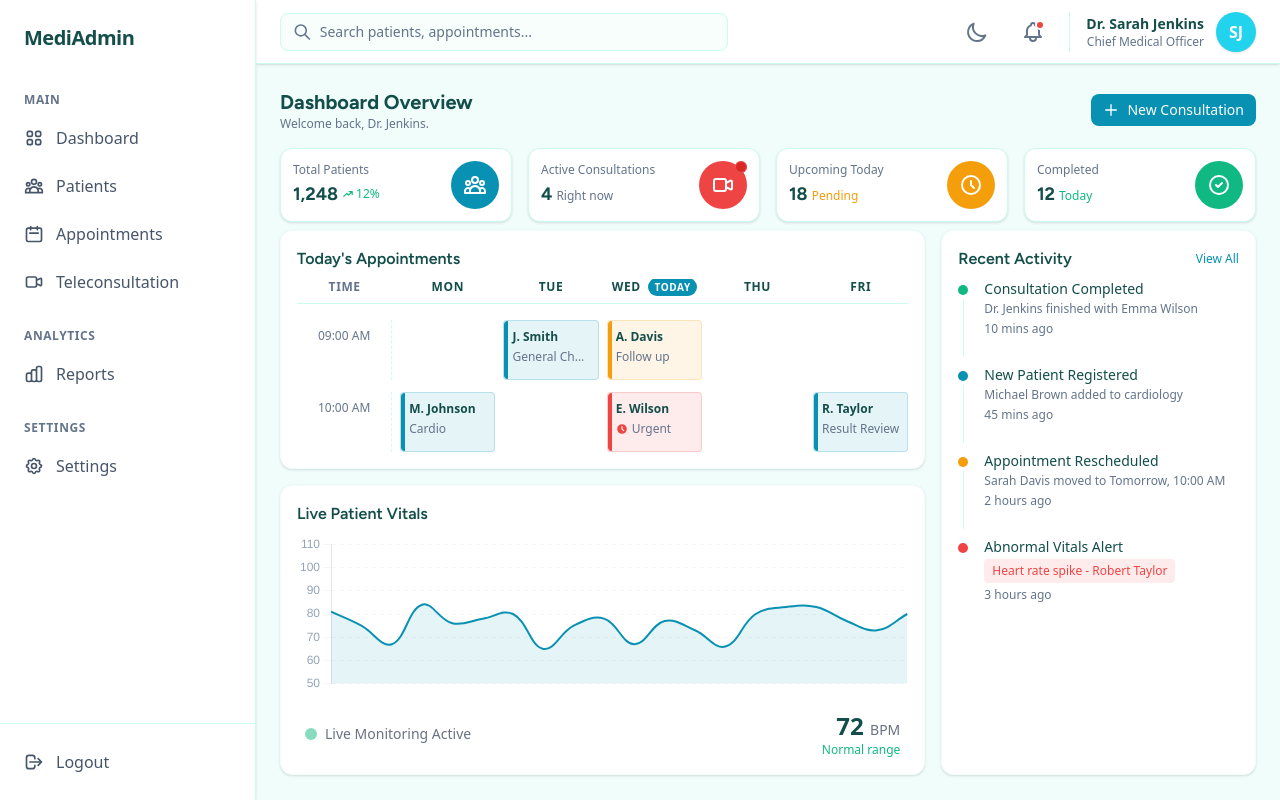
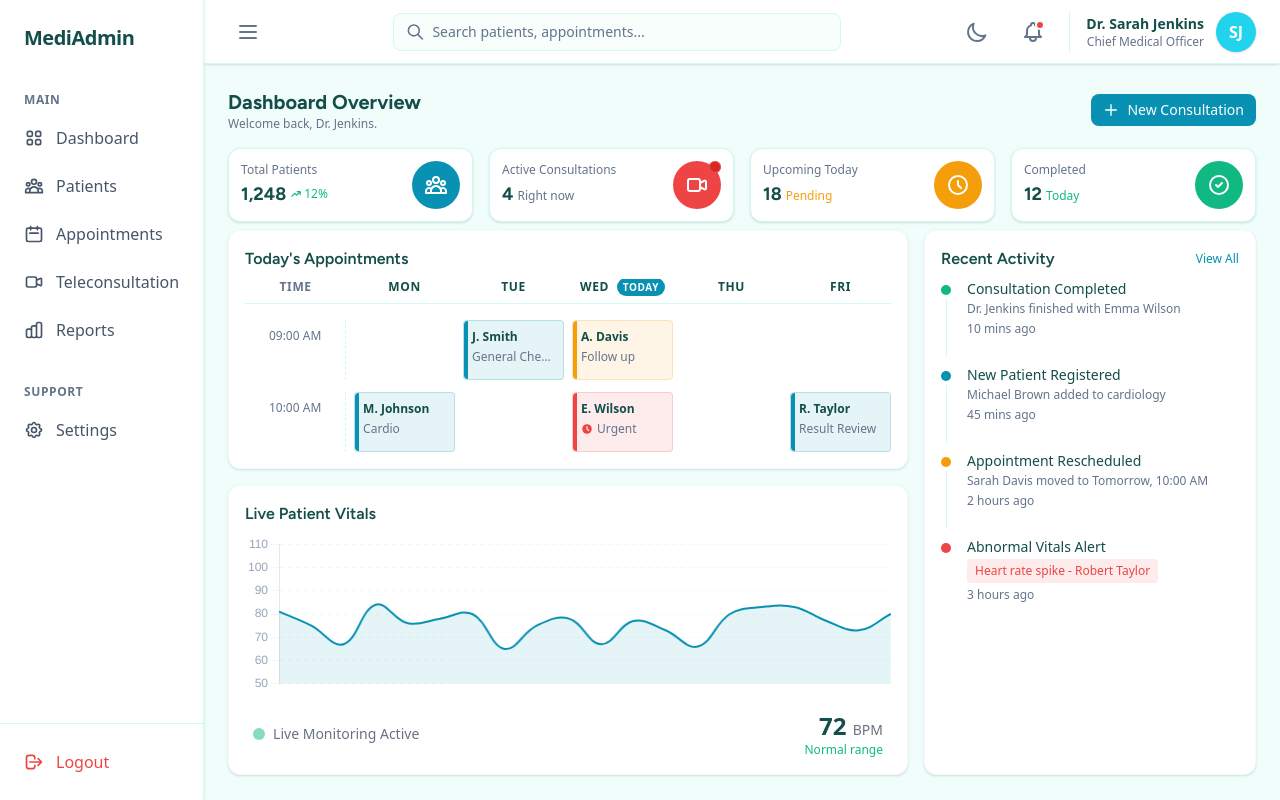
Before and after one commit to Ali-Tamerr/Telemedicine-Admin-Dashboard, an Angular app: page /dashboard in a window 1280 px wide. Built offline with nearby package versions, Linux system fonts and the light colour scheme.

Commit message:
style: implement smooth CSS-based transitions for sidebar text and remove logos

```diff
--- a/src/app/app.html
+++ b/src/app/app.html
@@ -1,6 +1,10 @@
 <div class="flex h-screen bg-bg text-text font-sans antialiased">
   <!-- Sidebar -->
-  <app-sidebar class="hidden md:flex flex-col w-64 bg-sidebar-bg border-r border-border shadow-sm z-50"></app-sidebar>
+  <app-sidebar
+    [class.w-64]="!layoutService.isSidebarCollapsed()"
+    [class.w-20]="layoutService.isSidebarCollapsed()"
+    class="hidden md:flex flex-col bg-sidebar-bg border-r border-border shadow-sm z-50 transition-all duration-300">
+  </app-sidebar>
 
   <div class="flex flex-col flex-1 overflow-hidden relative z-0">
     <!-- Topbar -->
--- a/src/app/app.ts
+++ b/src/app/app.ts
@@ -3,6 +3,7 @@ import { RouterOutlet } from '@angular/router';
 import { Sidebar } from './layout/sidebar/sidebar';
 import { Topbar } from './layout/topbar/topbar';
 import { ThemeService } from './services/theme.service';
+import { LayoutService } from './services/layout.service';
 
 @Component({
   selector: 'app-root',
@@ -14,6 +15,7 @@ import { ThemeService } from './services/theme.service';
 export class App implements OnInit {
   protected readonly title = signal('anglularTest');
   themeService = inject(ThemeService);
+  layoutService = inject(LayoutService);
 
   ngOnInit() {
     this.themeService.applyTheme();
--- a/src/app/layout/sidebar/sidebar.html
+++ b/src/app/layout/sidebar/sidebar.html
@@ -1,66 +1,109 @@
-<div class="p-6">
+<div class="p-6 transition-all duration-300" [class.px-5]="layoutService.isSidebarCollapsed()">
   <div class="flex items-center gap-3">
-
-    <span class="text-xl font-bold tracking-tight text-text">MediAdmin</span>
+    <span class="text-xl font-bold tracking-tight text-text whitespace-nowrap overflow-hidden transition-all duration-300"
+      [style.max-width]="layoutService.isSidebarCollapsed() ? '0px' : '200px'"
+      [style.opacity]="layoutService.isSidebarCollapsed() ? '0' : '1'">
+      MediAdmin
+    </span>
   </div>
 </div>
 
-<nav class="flex-1 px-4 pb-4 space-y-1 overflow-y-auto">
-  <div class="text-xs font-semibold text-text-muted uppercase tracking-wider mb-2 mt-4 px-2">Main</div>
+<nav class="flex-1 px-4 pb-4 space-y-1 overflow-y-auto overflow-x-hidden">
+  <div class="text-xs font-semibold text-text-muted uppercase tracking-wider mb-2 mt-4 px-2 whitespace-nowrap overflow-hidden transition-all duration-300"
+    [style.max-width]="layoutService.isSidebarCollapsed() ? '0px' : '200px'"
+    [style.opacity]="layoutService.isSidebarCollapsed() ? '0' : '1'">
+    Main
+  </div>
 
-  <a routerLink="/" (click)="testNavigate('/', $event)" routerLinkActive="bg-primary/10 text-primary" [routerLinkActiveOptions]="{exact: true}" class="flex items-center gap-3 px-2 py-2.5 rounded-lg text-text-secondary hover:bg-surface hover:text-primary font-medium transition-colors duration-200">
-    <svg xmlns="http://www.w3.org/2000/svg" class="h-5 w-5" fill="none" viewBox="0 0 24 24" stroke="currentColor">
+  <a routerLink="/" (click)="testNavigate('/', $event)" routerLinkActive="bg-primary/10 text-primary" [routerLinkActiveOptions]="{exact: true}"
+    class="flex items-center gap-3 px-2 py-2.5 rounded-lg text-text-secondary hover:bg-surface hover:text-primary font-medium transition-all duration-300 group overflow-hidden">
+    <svg xmlns="http://www.w3.org/2000/svg" class="h-5 w-5 shrink-0" fill="none" viewBox="0 0 24 24" stroke="currentColor">
       <path stroke-linecap="round" stroke-linejoin="round" stroke-width="2" d="M4 6a2 2 0 012-2h2a2 2 0 012 2v2a2 2 0 01-2 2H6a2 2 0 01-2-2V6zM14 6a2 2 0 012-2h2a2 2 0 012 2v2a2 2 0 01-2 2h-2a2 2 0 01-2-2V6zM4 16a2 2 0 012-2h2a2 2 0 012 2v2a2 2 0 01-2 2H6a2 2 0 01-2-2v-2zM14 16a2 2 0 012-2h2a2 2 0 012 2v2a2 2 0 01-2 2h-2a2 2 0 01-2-2v-2z" />
     </svg>
+    <span class="whitespace-nowrap overflow-hidden transition-all duration-300"
+      [style.max-width]="layoutService.isSidebarCollapsed() ? '0px' : '200px'"
+      [style.opacity]="layoutService.isSidebarCollapsed() ? '0' : '1'">
       Dashboard
+    </span>
   </a>
 
-  <a routerLink="/patients" (click)="testNavigate('/patients', $event)" routerLinkActive="bg-primary/10 text-primary" class="flex items-center gap-3 px-2 py-2.5 rounded-lg text-text-secondary hover:bg-surface hover:text-primary font-medium transition-colors duration-200">
-    <svg xmlns="http://www.w3.org/2000/svg" class="h-5 w-5" fill="none" viewBox="0 0 24 24" stroke="currentColor">
+  <a routerLink="/patients" (click)="testNavigate('/patients', $event)" routerLinkActive="bg-primary/10 text-primary"
+    class="flex items-center gap-3 px-2 py-2.5 rounded-lg text-text-secondary hover:bg-surface hover:text-primary font-medium transition-all duration-300 group overflow-hidden">
+    <svg xmlns="http://www.w3.org/2000/svg" class="h-5 w-5 shrink-0" fill="none" viewBox="0 0 24 24" stroke="currentColor">
       <path stroke-linecap="round" stroke-linejoin="round" stroke-width="2" d="M17 20h5v-2a3 3 0 00-5.356-1.857M17 20H7m10 0v-2c0-.656-.126-1.283-.356-1.857M7 20H2v-2a3 3 0 015.356-1.857M7 20v-2c0-.656.126-1.283.356-1.857m0 0a5.002 5.002 0 019.288 0M15 7a3 3 0 11-6 0 3 3 0 016 0zm6 3a2 2 0 11-4 0 2 2 0 014 0zM7 10a2 2 0 11-4 0 2 2 0 014 0z" />
     </svg>
+    <span class="whitespace-nowrap overflow-hidden transition-all duration-300"
+      [style.max-width]="layoutService.isSidebarCollapsed() ? '0px' : '200px'"
+      [style.opacity]="layoutService.isSidebarCollapsed() ? '0' : '1'">
       Patients
+    </span>
   </a>
 
-  <a routerLink="/appointments" (click)="testNavigate('/appointments', $event)" routerLinkActive="bg-primary/10 text-primary" class="flex items-center gap-3 px-2 py-2.5 rounded-lg text-text-secondary hover:bg-surface hover:text-primary font-medium transition-colors duration-200">
-    <svg xmlns="http://www.w3.org/2000/svg" class="h-5 w-5" fill="none" viewBox="0 0 24 24" stroke="currentColor">
+  <a routerLink="/appointments" (click)="testNavigate('/appointments', $event)" routerLinkActive="bg-primary/10 text-primary"
+    class="flex items-center gap-3 px-2 py-2.5 rounded-lg text-text-secondary hover:bg-surface hover:text-primary font-medium transition-all duration-300 group overflow-hidden">
+    <svg xmlns="http://www.w3.org/2000/svg" class="h-5 w-5 shrink-0" fill="none" viewBox="0 0 24 24" stroke="currentColor">
       <path stroke-linecap="round" stroke-linejoin="round" stroke-width="2" d="M8 7V3m8 4V3m-9 8h10M5 21h14a2 2 0 002-2V7a2 2 0 00-2-2H5a2 2 0 00-2 2v12a2 2 0 002 2z" />
     </svg>
+    <span class="whitespace-nowrap overflow-hidden transition-all duration-300"
+      [style.max-width]="layoutService.isSidebarCollapsed() ? '0px' : '200px'"
+      [style.opacity]="layoutService.isSidebarCollapsed() ? '0' : '1'">
       Appointments
+    </span>
   </a>
 
-  <a routerLink="/consultations" (click)="testNavigate('/consultations', $event)" routerLinkActive="bg-primary/10 text-primary" class="flex items-center gap-3 px-2 py-2.5 rounded-lg text-text-secondary hover:bg-surface hover:text-primary font-medium transition-colors duration-200">
-    <svg xmlns="http://www.w3.org/2000/svg" class="h-5 w-5" fill="none" viewBox="0 0 24 24" stroke="currentColor">
+  <a routerLink="/consultations" (click)="testNavigate('/consultations', $event)" routerLinkActive="bg-primary/10 text-primary"
+    class="flex items-center gap-3 px-2 py-2.5 rounded-lg text-text-secondary hover:bg-surface hover:text-primary font-medium transition-all duration-300 group overflow-hidden">
+    <svg xmlns="http://www.w3.org/2000/svg" class="h-5 w-5 shrink-0" fill="none" viewBox="0 0 24 24" stroke="currentColor">
       <path stroke-linecap="round" stroke-linejoin="round" stroke-width="2" d="M15 10l4.553-2.276A1 1 0 0121 8.618v6.764a1 1 0 01-1.447.894L15 14M5 18h8a2 2 0 002-2V8a2 2 0 00-2-2H5a2 2 0 00-2 2v8a2 2 0 002 2z" />
     </svg>
+    <span class="whitespace-nowrap overflow-hidden transition-all duration-300"
+      [style.max-width]="layoutService.isSidebarCollapsed() ? '0px' : '200px'"
+      [style.opacity]="layoutService.isSidebarCollapsed() ? '0' : '1'">
       Teleconsultation
+    </span>
   </a>
 
-  <div class="text-xs font-semibold text-text-muted uppercase tracking-wider mb-2 mt-6 px-2">Analytics</div>
-
-  <a routerLink="/reports" (click)="testNavigate('/reports', $event)" routerLinkActive="bg-primary/10 text-primary" class="flex items-center gap-3 px-2 py-2.5 rounded-lg text-text-secondary hover:bg-surface hover:text-primary font-medium transition-colors duration-200">
-    <svg xmlns="http://www.w3.org/2000/svg" class="h-5 w-5" fill="none" viewBox="0 0 24 24" stroke="currentColor">
+  <a routerLink="/reports" (click)="testNavigate('/reports', $event)" routerLinkActive="bg-primary/10 text-primary"
+    class="flex items-center gap-3 px-2 py-2.5 rounded-lg text-text-secondary hover:bg-surface hover:text-primary font-medium transition-all duration-300 group overflow-hidden">
+    <svg xmlns="http://www.w3.org/2000/svg" class="h-5 w-5 shrink-0" fill="none" viewBox="0 0 24 24" stroke="currentColor">
       <path stroke-linecap="round" stroke-linejoin="round" stroke-width="2" d="M9 19v-6a2 2 0 00-2-2H5a2 2 0 00-2 2v6a2 2 0 002 2h2a2 2 0 002-2zm0 0V9a2 2 0 012-2h2a2 2 0 012 2v10m-6 0a2 2 0 002 2h2a2 2 0 002-2m0 0V5a2 2 0 012-2h2a2 2 0 012 2v14a2 2 0 01-2 2h-2a2 2 0 01-2-2z" />
     </svg>
+    <span class="whitespace-nowrap overflow-hidden transition-all duration-300"
+      [style.max-width]="layoutService.isSidebarCollapsed() ? '0px' : '200px'"
+      [style.opacity]="layoutService.isSidebarCollapsed() ? '0' : '1'">
       Reports
+    </span>
   </a>
 
-  <div class="text-xs font-semibold text-text-muted uppercase tracking-wider mb-2 mt-6 px-2">Settings</div>
+  <div class="text-xs font-semibold text-text-muted uppercase tracking-wider mb-2 mt-8 px-2 whitespace-nowrap overflow-hidden transition-all duration-300"
+    [style.max-width]="layoutService.isSidebarCollapsed() ? '0px' : '200px'"
+    [style.opacity]="layoutService.isSidebarCollapsed() ? '0' : '1'">
+    Support
+  </div>
 
-  <a routerLink="/settings" (click)="testNavigate('/settings', $event)" routerLinkActive="bg-primary/10 text-primary" class="flex items-center gap-3 px-2 py-2.5 rounded-lg text-text-secondary hover:bg-surface hover:text-primary font-medium transition-colors duration-200">
-    <svg xmlns="http://www.w3.org/2000/svg" class="h-5 w-5" fill="none" viewBox="0 0 24 24" stroke="currentColor">
+  <a routerLink="/settings" (click)="testNavigate('/settings', $event)" routerLinkActive="bg-primary/10 text-primary"
+    class="flex items-center gap-3 px-2 py-2.5 rounded-lg text-text-secondary hover:bg-surface hover:text-primary font-medium transition-all duration-300 group overflow-hidden">
+    <svg xmlns="http://www.w3.org/2000/svg" class="h-5 w-5 shrink-0" fill="none" viewBox="0 0 24 24" stroke="currentColor">
       <path stroke-linecap="round" stroke-linejoin="round" stroke-width="2" d="M10.325 4.317c.426-1.756 2.924-1.756 3.35 0a1.724 1.724 0 002.573 1.066c1.543-.94 3.31.826 2.37 2.37a1.724 1.724 0 001.065 2.572c1.756.426 1.756 2.924 0 3.35a1.724 1.724 0 00-1.066 2.573c.94 1.543-.826 3.31-2.37 2.37a1.724 1.724 0 00-2.572 1.065c-.426 1.756-2.924 1.756-3.35 0a1.724 1.724 0 00-2.573-1.066c-1.543.94-3.31-.826-2.37-2.37a1.724 1.724 0 00-1.065-2.572c-1.756-.426-1.756-2.924 0-3.35a1.724 1.724 0 001.066-2.573c-.94-1.543.826-3.31 2.37-2.37.996.608 2.296.07 2.572-1.065z" />
       <path stroke-linecap="round" stroke-linejoin="round" stroke-width="2" d="M15 12a3 3 0 11-6 0 3 3 0 016 0z" />
     </svg>
+    <span class="whitespace-nowrap overflow-hidden transition-all duration-300"
+      [style.max-width]="layoutService.isSidebarCollapsed() ? '0px' : '200px'"
+      [style.opacity]="layoutService.isSidebarCollapsed() ? '0' : '1'">
       Settings
+    </span>
   </a>
 </nav>
 
-<div class="p-4 border-t border-border">
-  <button class="flex items-center gap-3 px-2 py-2.5 w-full rounded-lg text-text-secondary hover:bg-danger/10 hover:text-danger font-medium transition-colors duration-200">
-    <svg xmlns="http://www.w3.org/2000/svg" class="h-5 w-5" fill="none" viewBox="0 0 24 24" stroke="currentColor">
+<div class="p-4 border-t border-border mt-auto">
+  <button class="flex items-center gap-3 px-2 py-2.5 w-full rounded-lg text-danger hover:bg-danger/10 font-medium transition-all duration-300 group overflow-hidden">
+    <svg xmlns="http://www.w3.org/2000/svg" class="h-5 w-5 shrink-0" fill="none" viewBox="0 0 24 24" stroke="currentColor">
       <path stroke-linecap="round" stroke-linejoin="round" stroke-width="2" d="M17 16l4-4m0 0l-4-4m4 4H7m6 4v1a3 3 0 01-3 3H6a3 3 0 01-3-3V7a3 3 0 013-3h4a3 3 0 013 3v1" />
     </svg>
+    <span class="whitespace-nowrap overflow-hidden transition-all duration-300"
+      [style.max-width]="layoutService.isSidebarCollapsed() ? '0px' : '200px'"
+      [style.opacity]="layoutService.isSidebarCollapsed() ? '0' : '1'">
       Logout
+    </span>
   </button>
 </div>
--- a/src/app/layout/sidebar/sidebar.ts
+++ b/src/app/layout/sidebar/sidebar.ts
@@ -1,5 +1,6 @@
 import { Component, inject } from '@angular/core';
 import { Router, RouterLink, RouterLinkActive } from '@angular/router';
+import { LayoutService } from '../../services/layout.service';
 
 @Component({
   selector: 'app-sidebar',
@@ -10,6 +11,7 @@ import { Router, RouterLink, RouterLinkActive } from '@angular/router';
 })
 export class Sidebar {
   private router = inject(Router);
+  layoutService = inject(LayoutService);
 
   testNavigate(path: string, event: Event) {
     event.preventDefault();
--- a/src/app/layout/topbar/topbar.html
+++ b/src/app/layout/topbar/topbar.html
@@ -1,3 +1,10 @@
+<!-- Sidebar Toggle -->
+<button (click)="layoutService.toggleSidebar()" class="p-2 mr-2 text-text-muted hover:text-primary transition-colors rounded-lg hover:bg-surface focus:outline-none">
+  <svg xmlns="http://www.w3.org/2000/svg" class="h-6 w-6" fill="none" viewBox="0 0 24 24" stroke="currentColor">
+    <path stroke-linecap="round" stroke-linejoin="round" stroke-width="2" d="M4 6h16M4 12h16M4 18h16" />
+  </svg>
+</button>
+
 <!-- Search -->
 <div class="relative w-full max-w-md">
   <div class="flex items-center bg-bg/50 px-3 py-2 rounded-lg focus-within:ring-2 focus-within:ring-primary transition-all border border-border">
--- a/src/app/layout/topbar/topbar.ts
+++ b/src/app/layout/topbar/topbar.ts
@@ -1,5 +1,6 @@
 import { Component, inject, signal, computed } from '@angular/core';
 import { ThemeService } from '../../services/theme.service';
+import { LayoutService } from '../../services/layout.service';
 import { CommonModule } from '@angular/common';
 import { FormsModule } from '@angular/forms';
 
@@ -12,6 +13,7 @@ import { FormsModule } from '@angular/forms';
 })
 export class Topbar {
   themeService = inject(ThemeService);
+  layoutService = inject(LayoutService);
   showNotifications = signal(false);
   searchQuery = signal('');
 
--- /dev/null
+++ b/src/app/services/layout.service.ts
@@ -0,0 +1,20 @@
+import { Injectable, signal } from '@angular/core';
+
+@Injectable({
+  providedIn: 'root'
+})
+export class LayoutService {
+  isSidebarCollapsed = signal(false);
+
+  toggleSidebar() {
+    this.isSidebarCollapsed.set(!this.isSidebarCollapsed());
+  }
+
+  expandSidebar() {
+    this.isSidebarCollapsed.set(false);
+  }
+
+  collapseSidebar() {
+    this.isSidebarCollapsed.set(true);
+  }
+}
```
Lines whose indentation alone changed are shown as unchanged.
